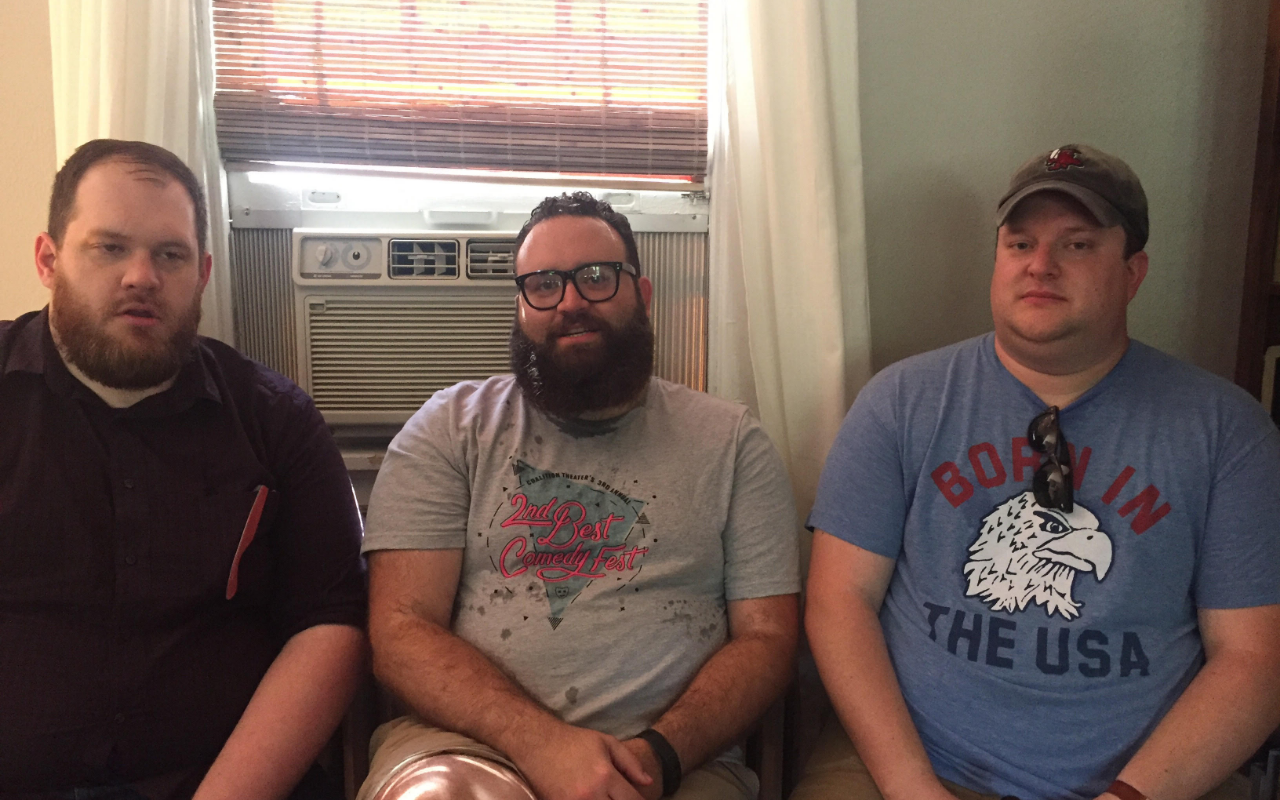
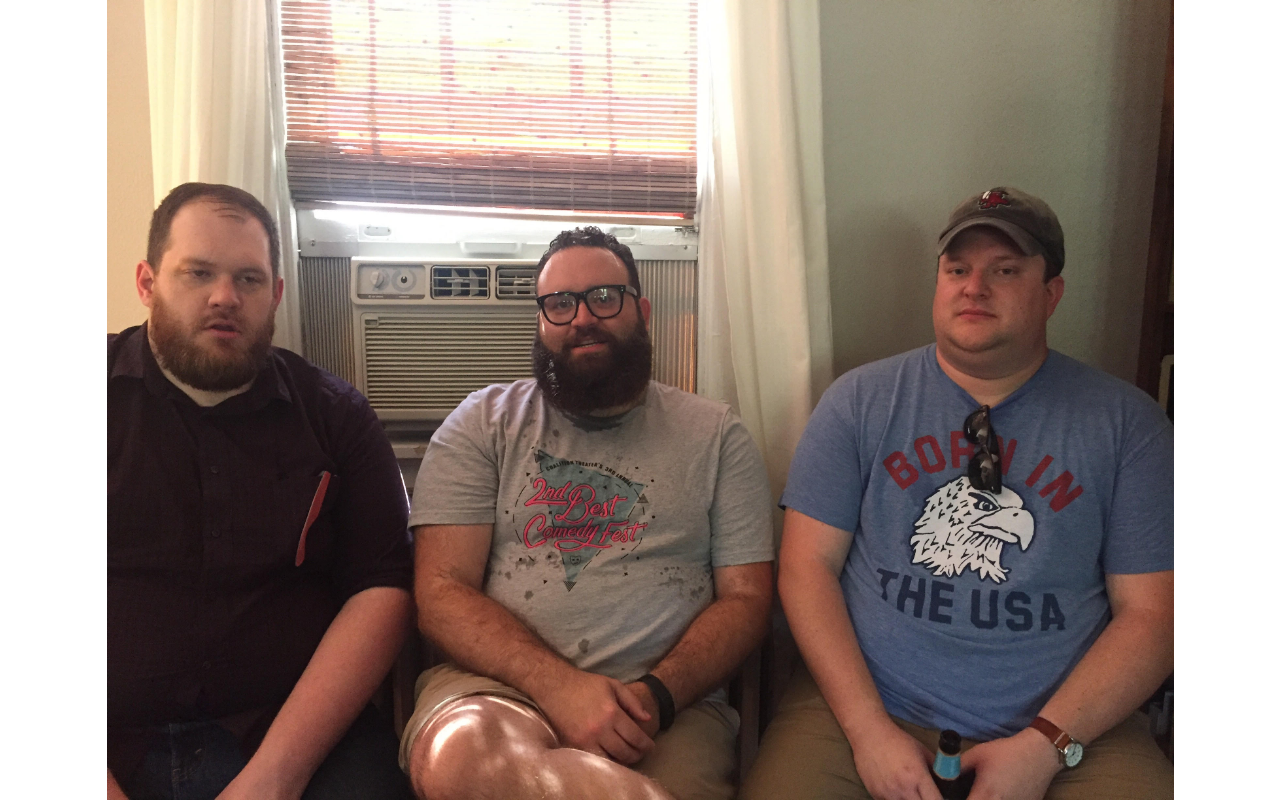
Before and after one commit to patrickgaskill/bigboy.club, a plain HTML site: page index.html in a window 1280 px wide. Drawn offline with Linux system fonts and the light colour scheme.

Commit message:
Switch from cover to contain

```diff
--- a/index.html
+++ b/index.html
@@ -3,10 +3,10 @@
     <style>
       html {
         background: url(bigboys.jpg) no-repeat center center fixed;
-        -webkit-background-size: cover;
-        -moz-background-size: cover;
-        -o-background-size: cover;
-        background-size: cover;
+        -webkit-background-size: contain;
+        -moz-background-size: contain;
+        -o-background-size: contain;
+        background-size: contain;
       }
     </style>
   </head>
```
